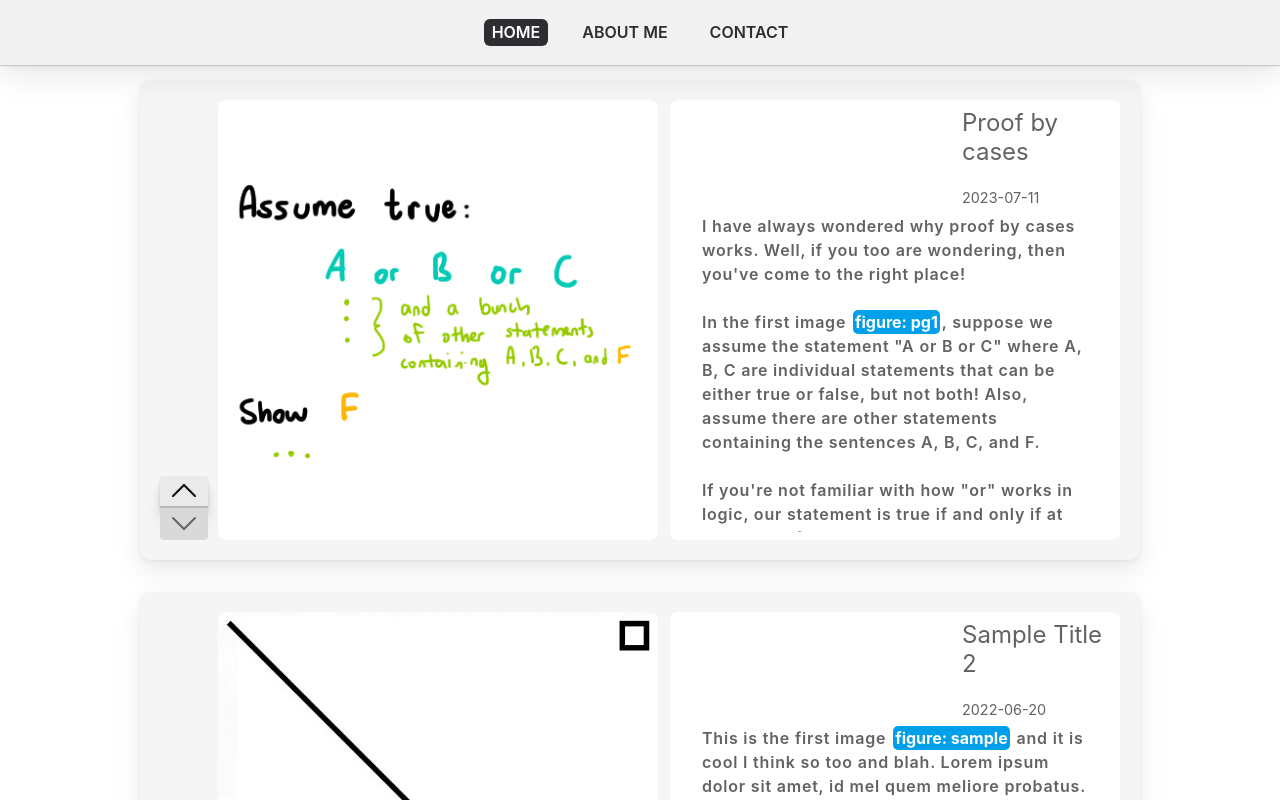
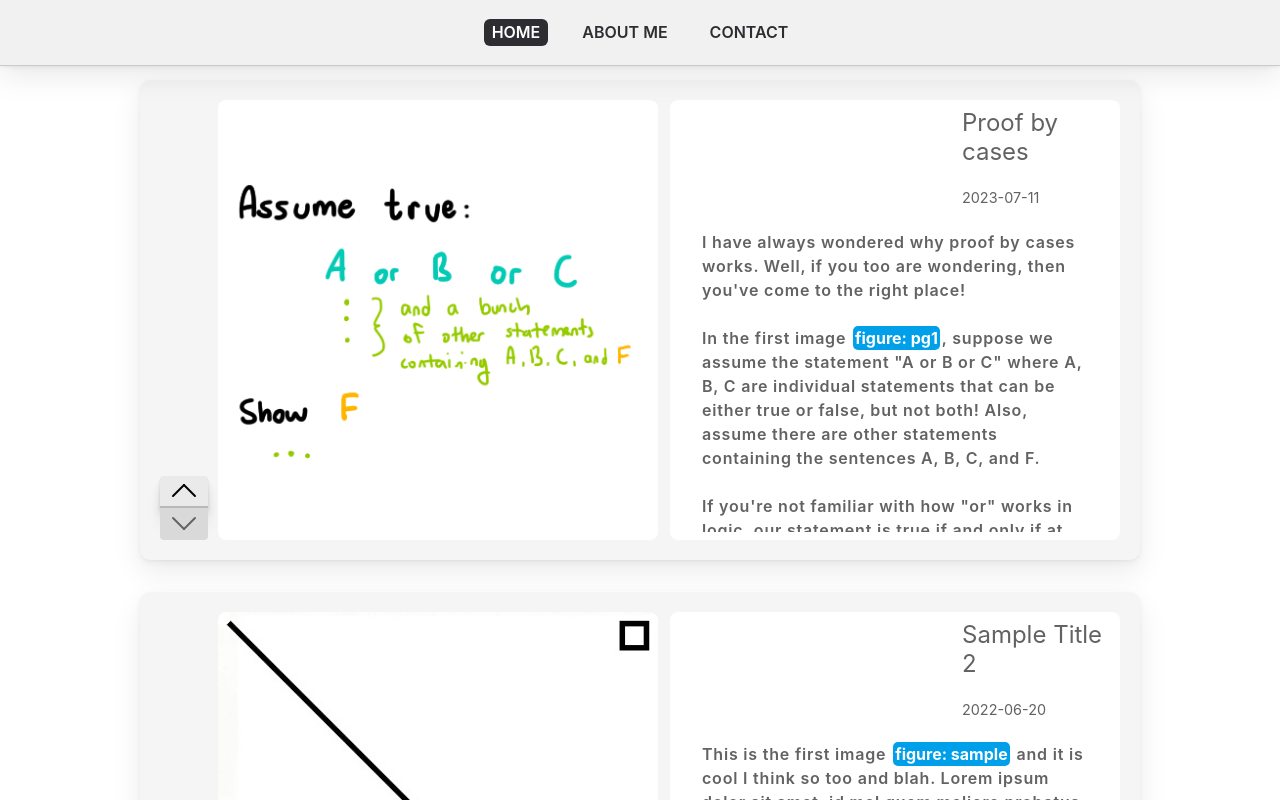
Before and after one commit to aaronmerino/personal-website, a Next.js app: page / in a window 1280 px wide. Shown: the top 800 px of the page. Built offline with nearby package versions, Linux system fonts and the light colour scheme.

Commit message:
added padding to content description

```diff
--- a/app/components/post.module.css
+++ b/app/components/post.module.css
@@ -131,13 +131,15 @@
   overflow-y: scroll;
   overflow-x: hidden;
   color: #626262;
-  padding: 0 1rem;
+  padding: 1rem 1rem;
   font-size: 1rem;
   font-family: var(--font-inter);
   font-style: normal;
   font-weight: 600;
   line-height: 150%;
   letter-spacing: 0.05rem;
+  /* border: dotted #c7cbce;
+  border-width: 1px 0 0; */
 }
 
 .description .figureButton {
```
